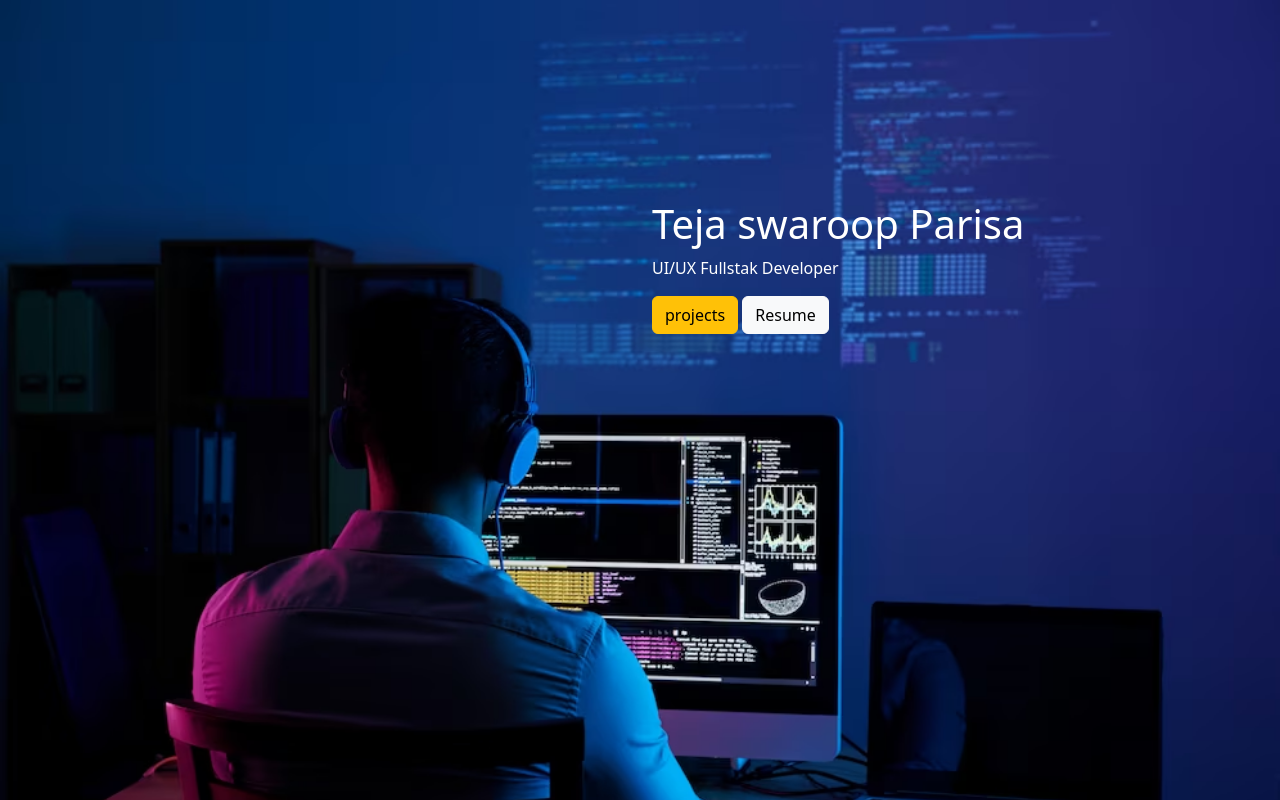
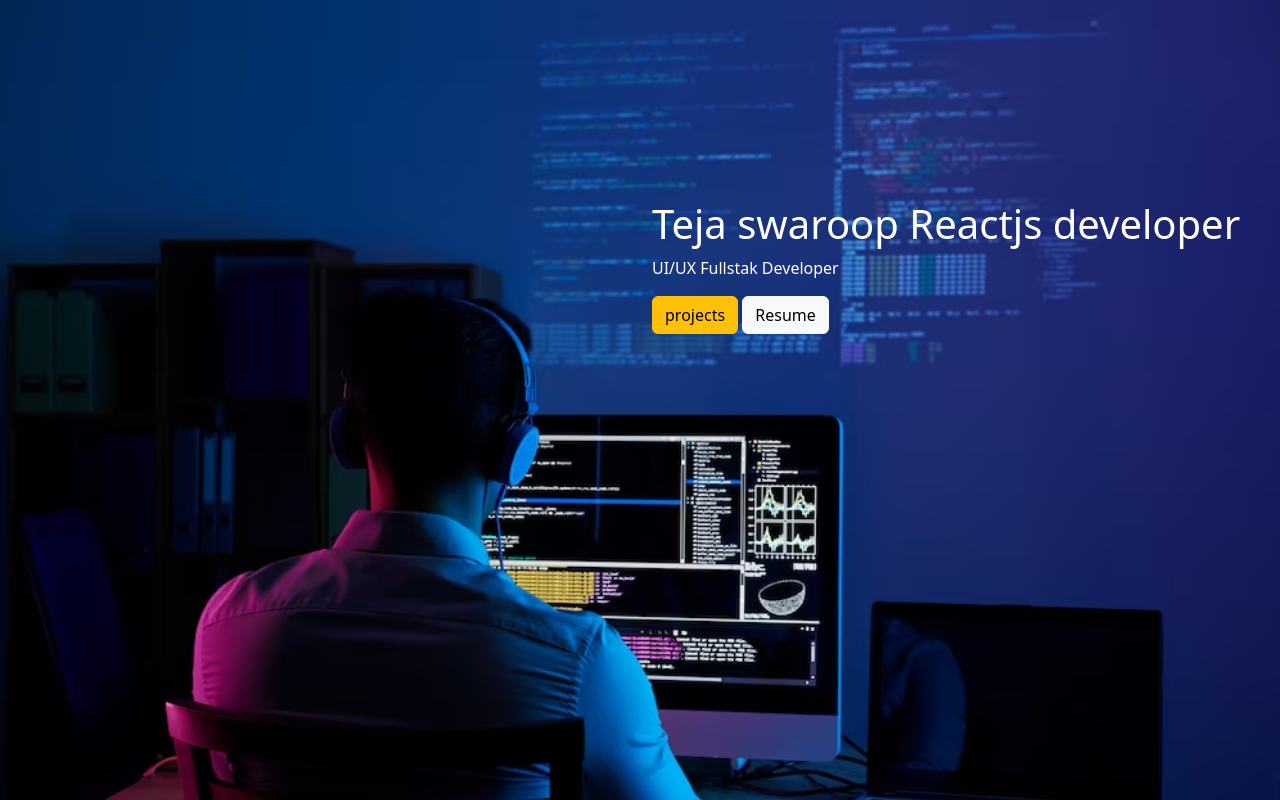
Before and after one commit to Tejaswarup/React-app, a website: page Web_Developer_Portfolio/public/index.html in a window 1280 px wide. Drawn offline with nearby package versions, Linux system fonts and the light colour scheme.

Commit message:
header changed

```diff
--- a/Web_Developer_Portfolio/public/index.html
+++ b/Web_Developer_Portfolio/public/index.html
@@ -21,7 +21,7 @@
         </div>
         <div class="col-6 text-white">
        <div style="margin-top: 200px;">
-        <h1 class="mt-4">Teja swaroop Parisa</h1>
+        <h1 class="mt-4">Teja swaroop Reactjs developer</h1>
         <p>UI/UX Fullstak Developer</p>
         <a href="#" class="btn btn-warning">projects</a>
         <a href="resume.pdf" class="btn btn-light">Resume</a>
```
